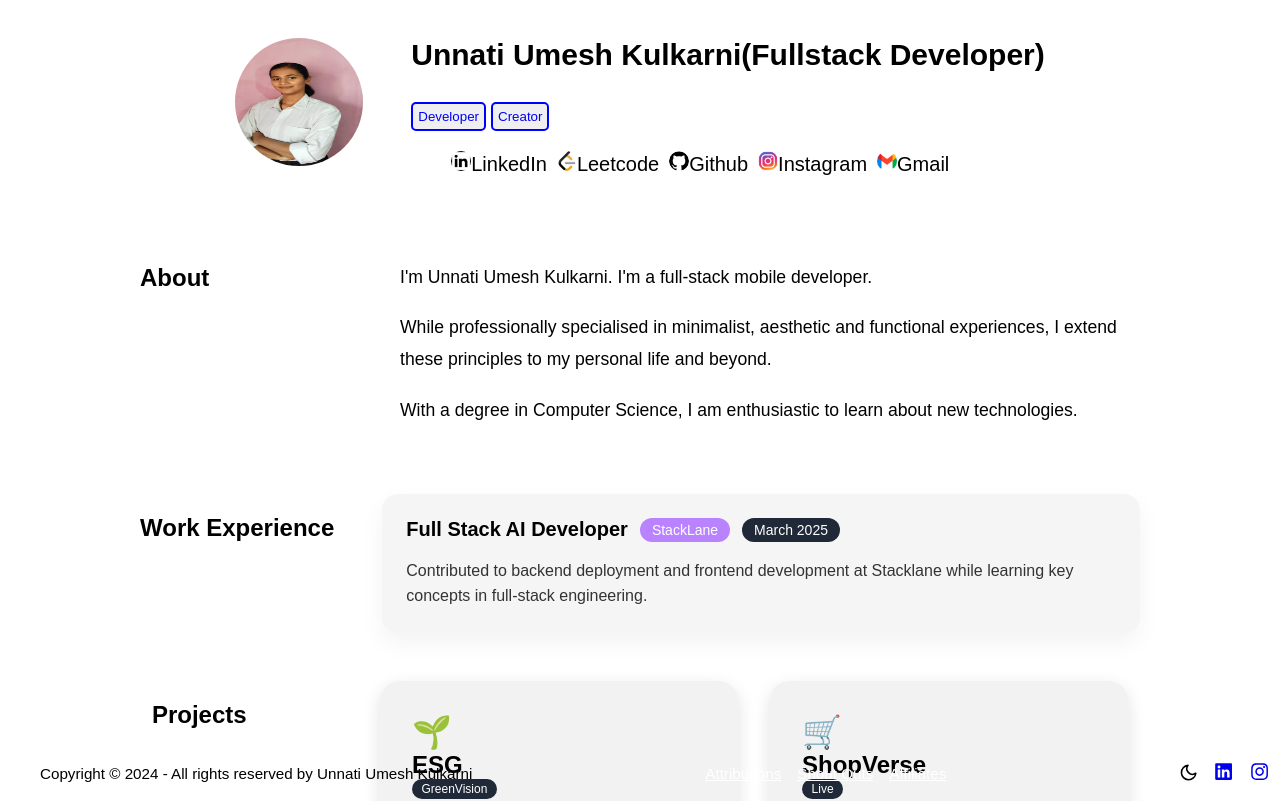
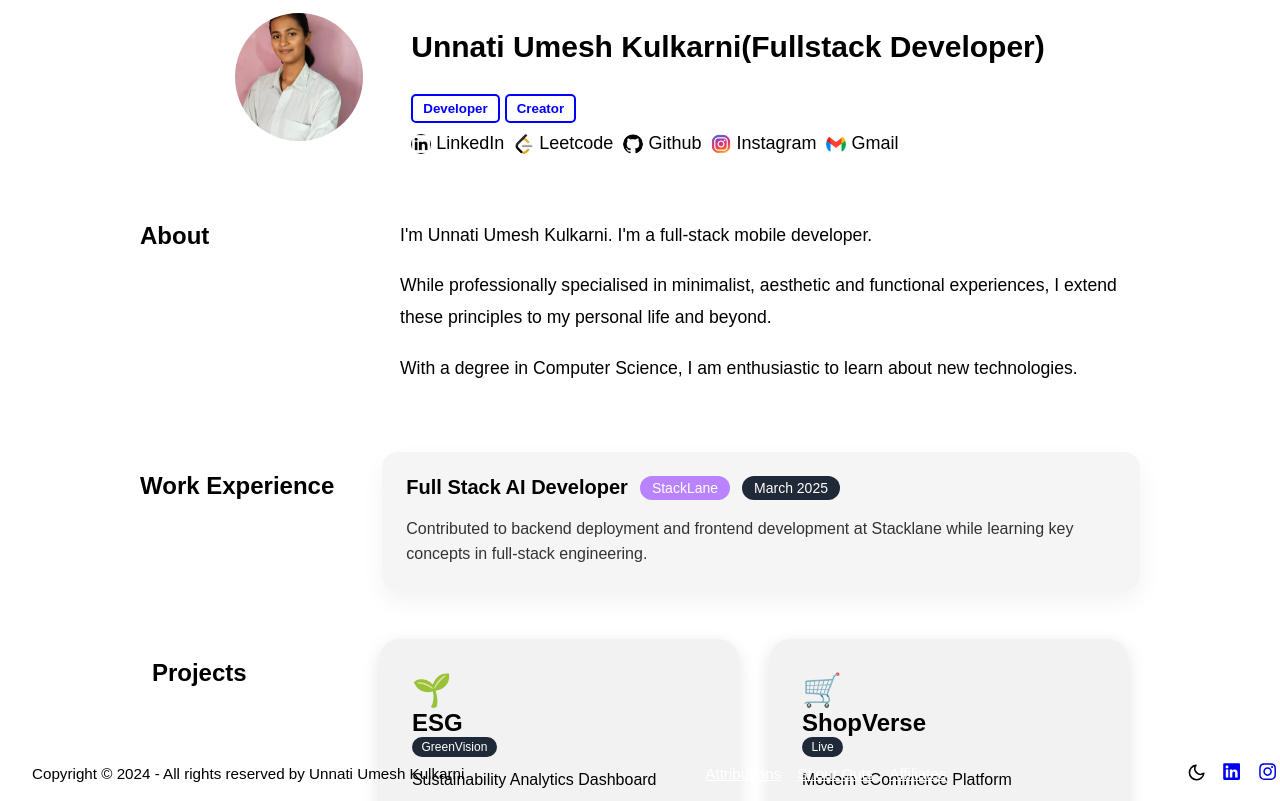
Before and after one commit to UnnatiUmesh/portfolio, a React (Vite) app: page / in a window 1280 px wide. Shown: the top 801 px of the page. Built offline with nearby package versions, Linux system fonts and the light colour scheme.

Commit message:
Update the file

```diff
--- a/src/header/header.css
+++ b/src/header/header.css
@@ -1,3 +1,21 @@
+/* Reset default layout spacing */
+html, body, #root {
+  margin: 0;
+  padding: 0;
+  box-sizing: border-box;
+  font-family: sans-serif;
+}
+
+/* New: header positioned near the top and centered */
+.center-wrapper {
+  display: flex;
+  justify-content: center;
+  align-items: center;
+  padding-top: 60px; /* This controls how far from the top */
+  width: 100%;
+}
+
+/* Layout for the header content */
 .header-root {
   display: flex;
   flex-direction: row;
@@ -5,44 +23,81 @@
   justify-content: center;
   gap: 3rem;
 }
+
+/* Profile image */
 .header-root img {
   height: 8rem;
   width: 8rem;
   border-radius: 100px;
+  object-fit: cover;
 }
+
+/* Name styling */
 .my-name {
   font-size: 30px;
 }
+
+/* Buttons */
 .header-button {
   display: flex;
   gap: 5px;
+  margin: 10px 0;
 }
+
 .header-button button {
   color: blue;
   border: 2px solid blue;
   border-radius: 5px;
-  padding: 5px;
+  padding: 5px 10px;
+  background-color: white;
+  cursor: pointer;
+  font-weight: bold;
 }
+
+.header-button button:hover {
+  background-color: #e0e7ff;
+}
+
+/* Social media links */
 .social-media {
-  margin: 0px;
+  margin-top: 10px;
 }
+
 .social-icons {
   display: flex;
   flex-direction: row;
   list-style: none;
   gap: 10px;
-  font-size: 20px;
+  font-size: 18px;
+  padding: 0;
+  margin: 0;
+  flex-wrap: wrap;
+}
+
+.social-icons li {
+  display: flex;
+  align-items: center;
+  gap: 8px;
+}
+
+.social-icons img {
+  width: 20px;
+  height: 20px;
 }
 
 .social-icons a {
   text-decoration: none;
   color: black;
   transition: color 0.3s ease;
+  display: flex;
+  align-items: center;
+  gap: 5px;
 }
 
 body.dark .social-icons a {
-  color: white; /* or use a soft light gray like #f5f5f5 */
+  color: white;
 }
+
 .social-icons a:hover {
-  color: #3b82f6; /* Tailwind blue-500 */
+  color: #3b82f6;
 }
```
